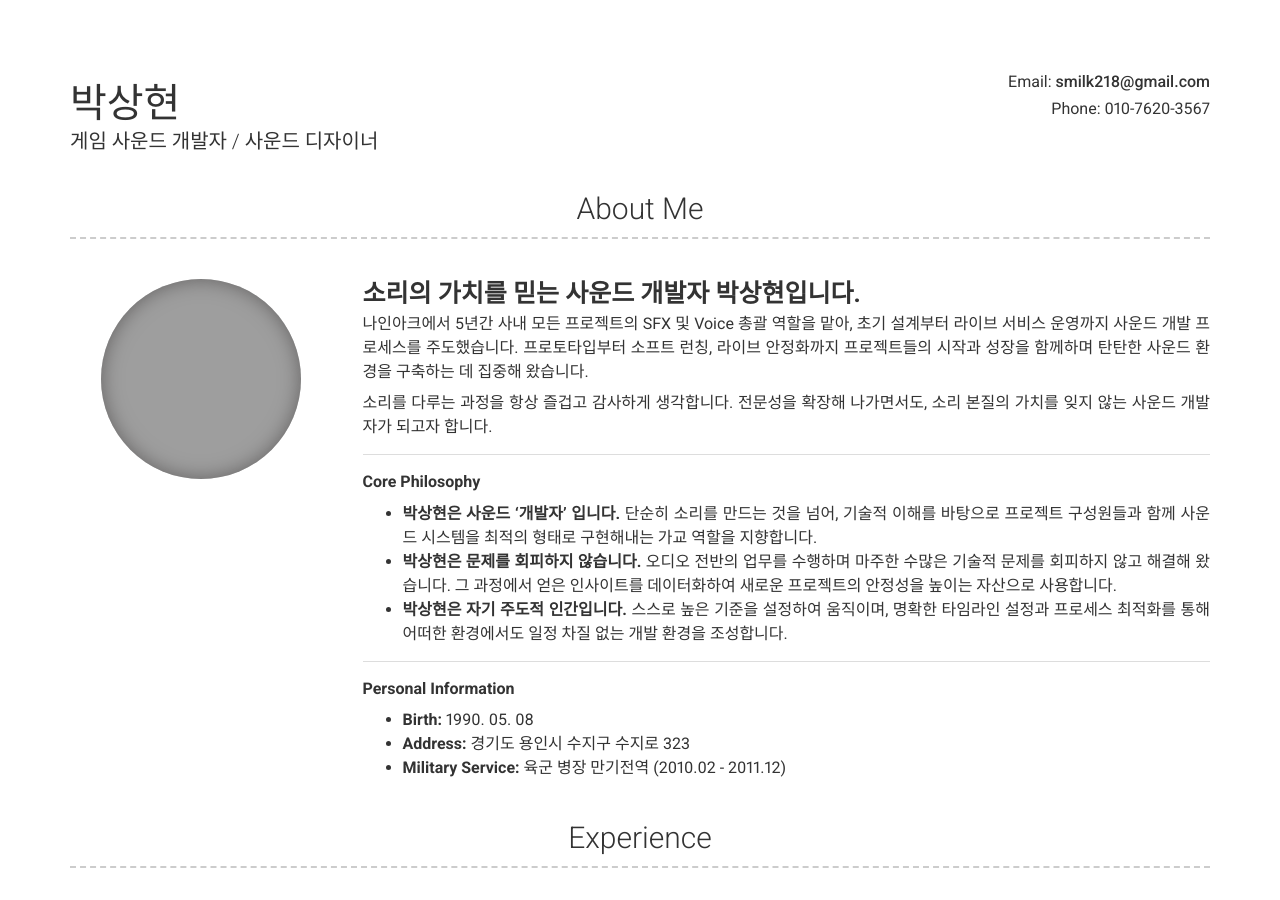
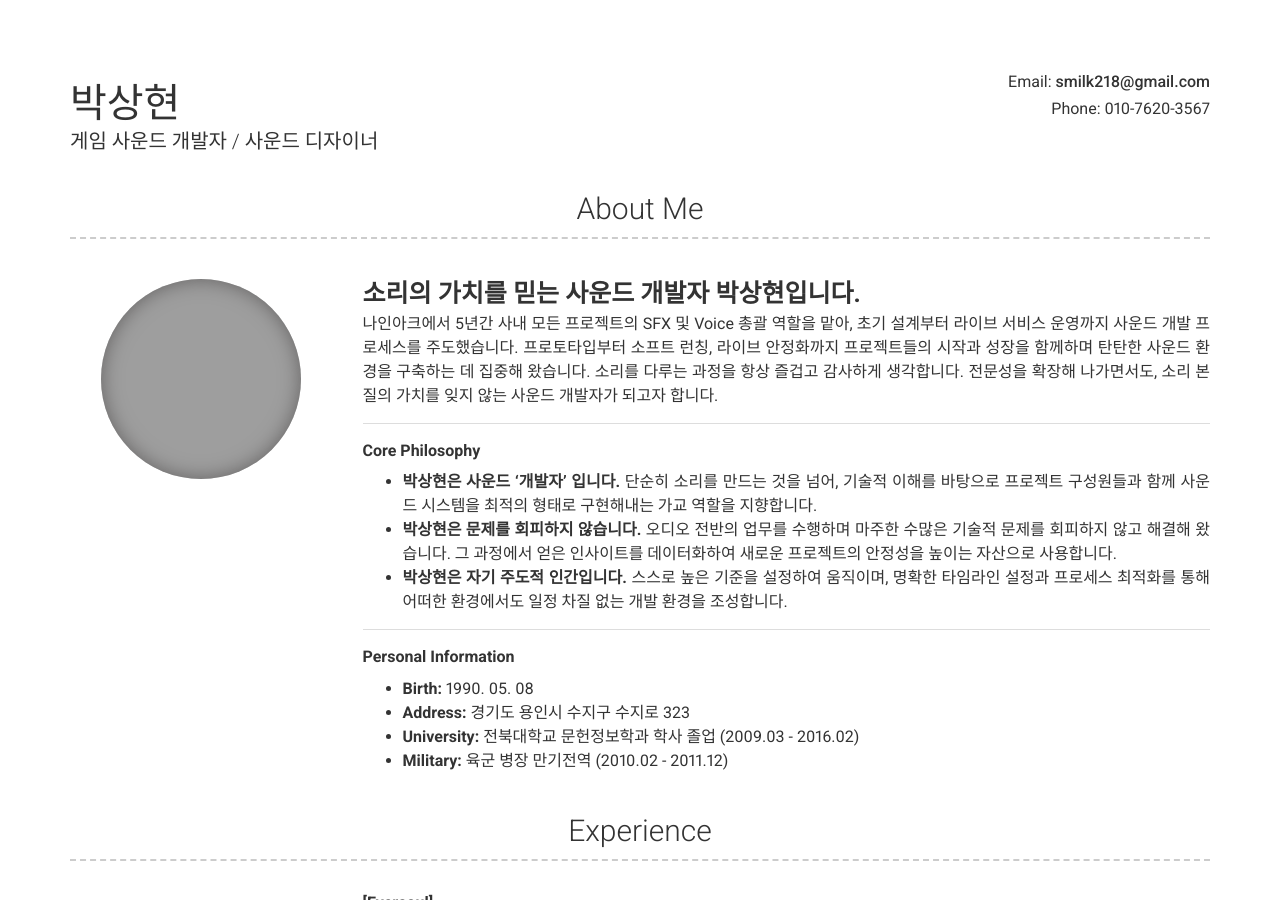
Before and after one commit to 28mimi/28mimi.github.io, a Jekyll site: the page built from index.md, in a window 1280 px wide and 900 px high. Built offline with Jekyll 4.4.1, drawn with Linux system fonts in a browser that asks for light colours; nearby versions of some CDN libraries; part of the change alters nothing that is shown; some of the changed text lies outside the part shown; grey boxes are pictures that could not be loaded.

Commit message:
Update _config.yml

```diff
--- a/_config.yml
+++ b/_config.yml
@@ -20,7 +20,6 @@ about_content: |
   #### **소리의 가치를 믿는 사운드 개발자 박상현입니다.**
 
   나인아크에서 5년간 사내 모든 프로젝트의 SFX 및 Voice 총괄 역할을 맡아, 초기 설계부터 라이브 서비스 운영까지 사운드 개발 프로세스를 주도했습니다. 프로토타입부터 소프트 런칭, 라이브 안정화까지 프로젝트들의 시작과 성장을 함께하며 탄탄한 사운드 환경을 구축하는 데 집중해 왔습니다.
-
   소리를 다루는 과정을 항상 즐겁고 감사하게 생각합니다. 전문성을 확장해 나가면서도, 소리 본질의 가치를 잊지 않는 사운드 개발자가 되고자 합니다.
 
   ---
@@ -35,7 +34,8 @@ about_content: |
   **Personal Information**
   - **Birth:** 1990. 05. 08
   - **Address:** 경기도 용인시 수지구 수지로 323
-  - **Military Service:** 육군 병장 만기전역 (2010.02 - 2011.12)
+  - **University:** 전북대학교 문헌정보학과 학사 졸업 (2009.03 - 2016.02)
+  - **Military:** 육군 병장 만기전역 (2010.02 - 2011.12)
 
 content:
   - title: Experience
@@ -104,15 +104,15 @@ content:
   - title: Education
     layout: list
     content:
-      - title: "Record Factory"
+      - title: "Record Factory (레코드 팩토리)"
         sub_title: "Interactive Sound Design"
         caption: "2018.12 - 2019.06"
         description: |
           *사운드 디자인 전문성 강화를 위한 실무 위주 교육 이수*
           - 이론적, 기술적 사운드 디자인 및 사운드 연출 기법 습득
-          - 성우 녹음 디렉팅, 오퍼레이션 및 오디오 미들웨어 활용 능력 배양
+          - 성우 녹음 디렉팅, 오퍼레이션 및 오디오 미들웨어 활용 능력 **확보**
           - 게임, 영화, 드라마, 광고 등 다양한 매체별 사운드 디자인 실무 경험
-          - 현장지향형 교육을 통한 인터랙티브 오디오 시스템 이해도 확보
+          - 현장지향형 교육을 통한 인터랙티브 오디오 시스템 이해도 **습득**
 
 # Footer
 footer_show_references: false
```
